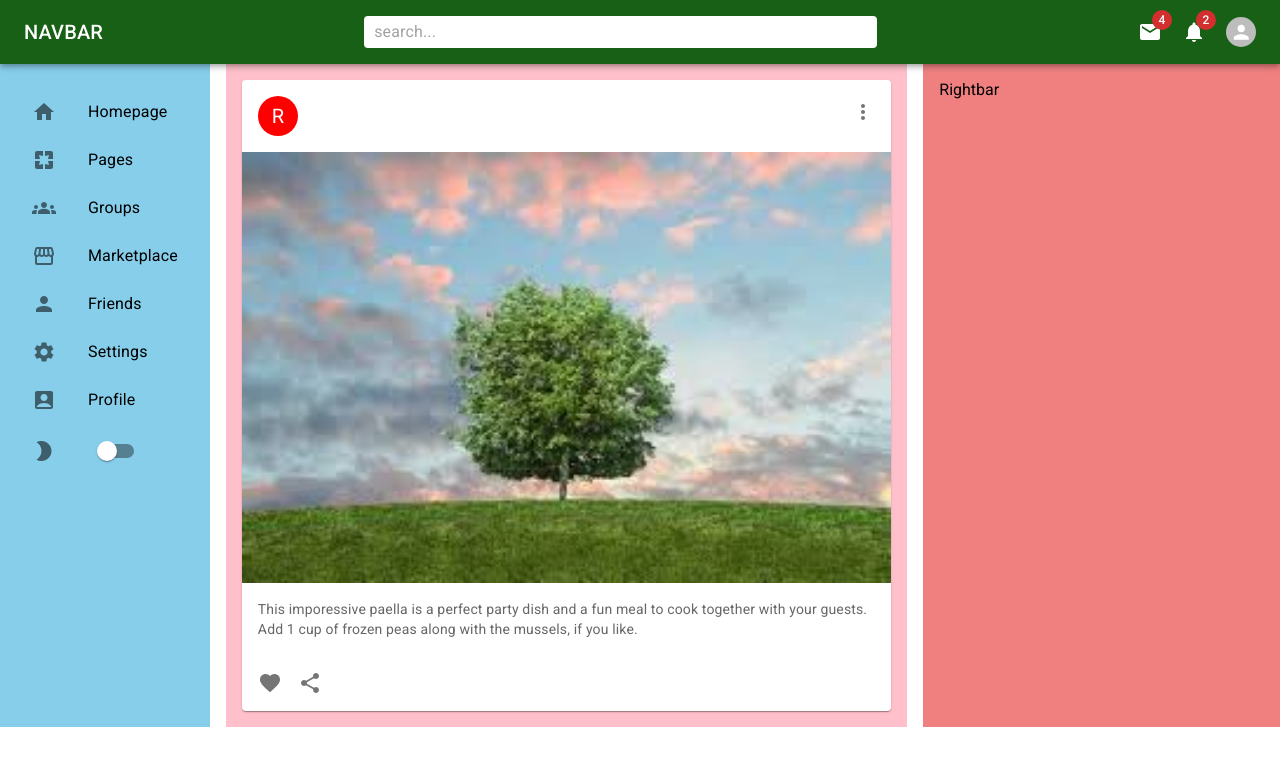
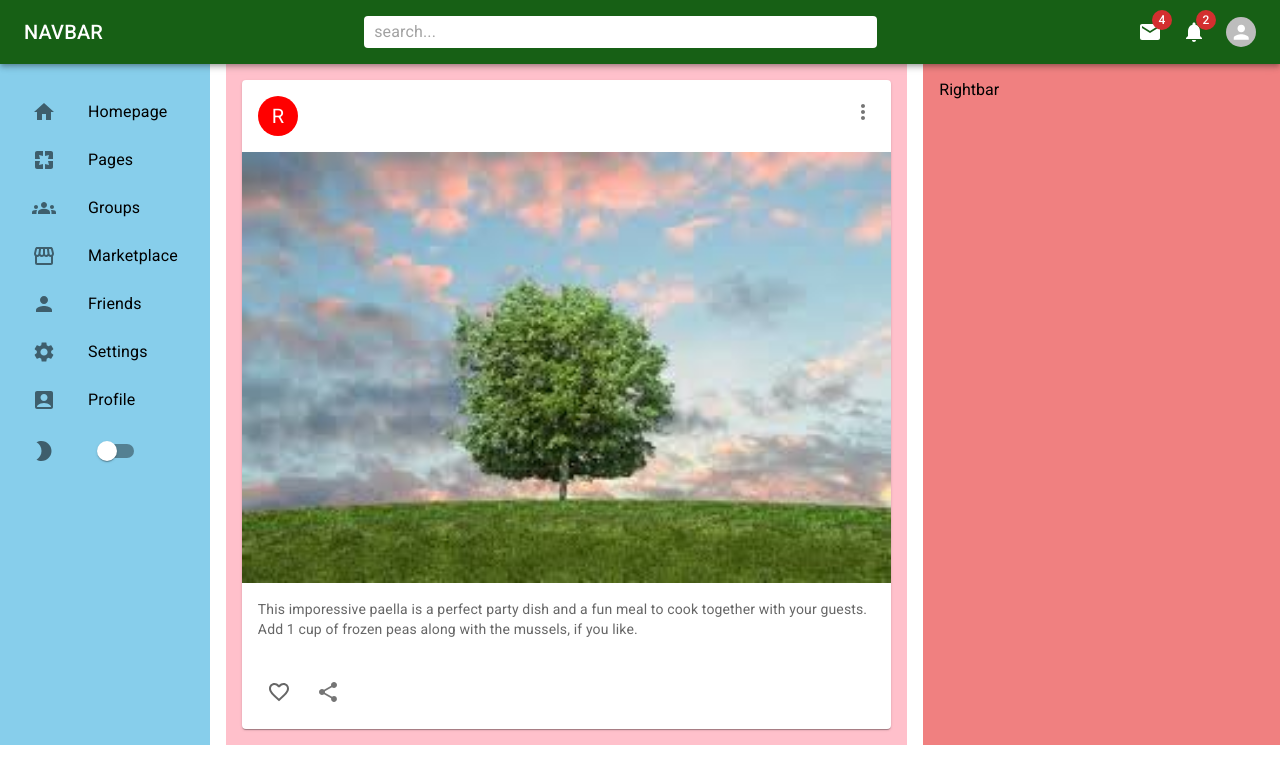
Before and after one commit to js-slime0614/useMaterialUI, a React (Create React App) app in the folder mui/: page / in a window 1280 px wide. Shown: the top 784 px of the page. Built offline with nearby package versions, Linux system fonts and the light colour scheme.

Commit message:
Feed_favoriteicon

```diff
--- a/mui/src/components/Feed.jsx
+++ b/mui/src/components/Feed.jsx
@@ -1,5 +1,5 @@
-import { Favorite, MoreVert, Share } from '@mui/icons-material'
-import { Avatar, Box, Card, CardActions, CardContent, CardHeader, CardMedia, IconButton, Typography } from '@mui/material'
+import { Favorite, FavoriteBorder, MoreVert, Share } from '@mui/icons-material'
+import { Avatar, Box, Card, CardActions, CardContent, CardHeader, CardMedia, Checkbox, IconButton, Typography } from '@mui/material'
 import React from 'react'
 
 const Feed = () => {
@@ -35,7 +35,7 @@
                     </CardContent>
                     <CardActions disableSpacing>
                         <IconButton aria-label='add to favorites'>
-                            <Favorite/>
+                            <Checkbox icon={<FavoriteBorder/>} checkedIcon={ <Favorite sx={{color:'red'}}/> } />
                         </IconButton>
                         <IconButton aria-label='share'>
                             <Share/>
```
